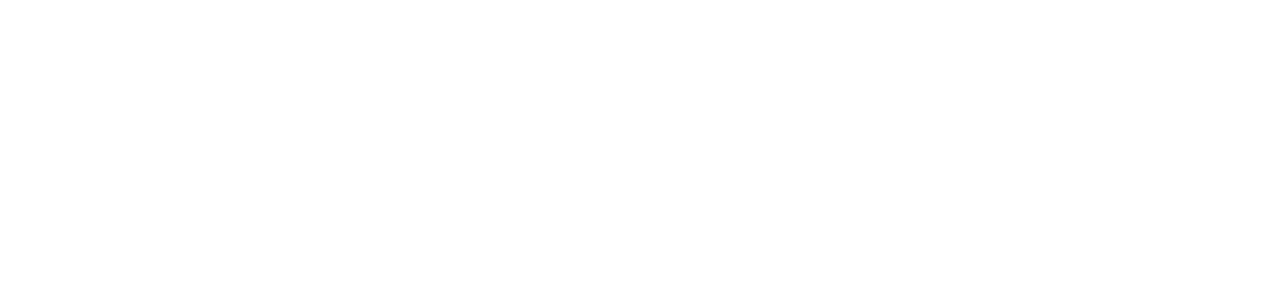
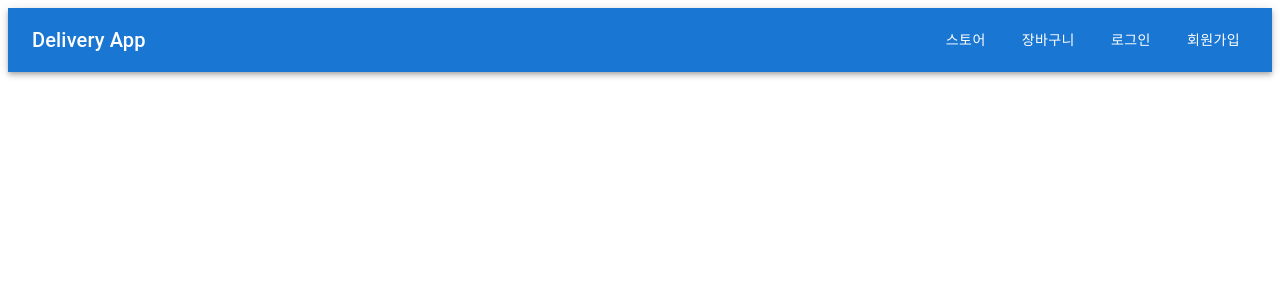
Before and after one commit to cdev2025/my-delivery-app, a React (Vite) app: page /stores/1 in a window 1280 px wide. Before the commit this address had no page. Shown: the top 300 px of the page. Built offline with nearby package versions, Linux system fonts and the light colour scheme.

Commit message:
[2025-12-01] 공통 레이아웃 구성 : Header.jsx

```diff
--- a/src/App.jsx
+++ b/src/App.jsx
@@ -4,14 +4,20 @@
 import HomePage from "./pages/HomePage";
 import RegisterPage from "./pages/RegisterPage";
 import LoginPage from "./pages/LoginPage";
+import Header from "./components/Header";
 
 function App() {
   return (
-    <Routes>
-      <Route path="/" element={<HomePage />} />
-      <Route path="/register" element={<RegisterPage />} />
-      <Route path="/login" element={<LoginPage />} />
-    </Routes>
+    <>
+      {/* 모든 페이지 상단에 Header 공통 적용*/}
+      <Header />
+
+      <Routes>
+        <Route path="/" element={<HomePage />} />
+        <Route path="/register" element={<RegisterPage />} />
+        <Route path="/login" element={<LoginPage />} />
+      </Routes>
+    </>
   );
 }
 
--- /dev/null
+++ b/src/components/Header.jsx
@@ -0,0 +1,71 @@
+import { AppBar, Box, Button, Toolbar, Typography } from "@mui/material";
+import React from "react";
+import { useDispatch, useSelector } from "react-redux";
+import { Link, useNavigate } from "react-router-dom";
+import { logout } from "../store/authSlice";
+
+function Header() {
+  const dispatch = useDispatch();
+  const navigate = useNavigate();
+
+  // Redux에서 accessToken을 가져와 로그인 여부 판단
+  const { accessToken } = useSelector((state) => state.auth);
+
+  // 로그아웃 시 전역 상태 초가화 + 홈 이동
+  const handleLogout = () => {
+    dispatch(logout());
+    navigate("/");
+  };
+
+  return (
+    <AppBar position="static" color="primary">
+      <Toolbar sx={{ display: "flex", justifyContent: "space-between" }}>
+        {/* 좌측 로고/홈버튼 */}
+        <Typography variant="h6">
+          <Link to="/" style={{ color: "white", textDecoration: "none" }}>
+            Delivery App
+          </Link>
+        </Typography>
+
+        {/* 우측 네비게이션 메뉴 */}
+        <Box sx={{ display: "flex", gap: 2 }}>
+          {/* 스토어 목록 */}
+          <Link to="/stores" style={{ textDecoration: "none" }}>
+            <Button variant="text" sx={{ color: "white" }}>
+              스토어
+            </Button>
+          </Link>
+          {/* 장바구니 */}
+          <Link to="/cart" style={{ textDecoration: "none" }}>
+            <Button variant="text" sx={{ color: "white" }}>
+              장바구니
+            </Button>
+          </Link>
+
+          {/* 로그인 상태별 UI 변경 */}
+          {/* 로그인 안되어 있는 경우 : 로그인 버튼/ 회원가입 버튼  */}
+          {!accessToken && (
+            <>
+              <Link to="/login">
+                <Button sx={{ color: "white" }}> 로그인 </Button>
+              </Link>
+
+              <Link to="/register">
+                <Button sx={{ color: "white" }}> 회원가입 </Button>
+              </Link>
+            </>
+          )}
+
+          {/* 로그인 되어 있는 경우 : 로그아웃 버튼 */}
+          {accessToken && (
+            <Button sx={{ color: "white" }} onClick={handleLogout}>
+              로그아웃
+            </Button>
+          )}
+        </Box>
+      </Toolbar>
+    </AppBar>
+  );
+}
+
+export default Header;
```
Also changed, not shown: src/pages/StoreDetailPage.jsx (added, +7 -0 lines), src/pages/StoreListPage.jsx (added, +7 -0 lines).
